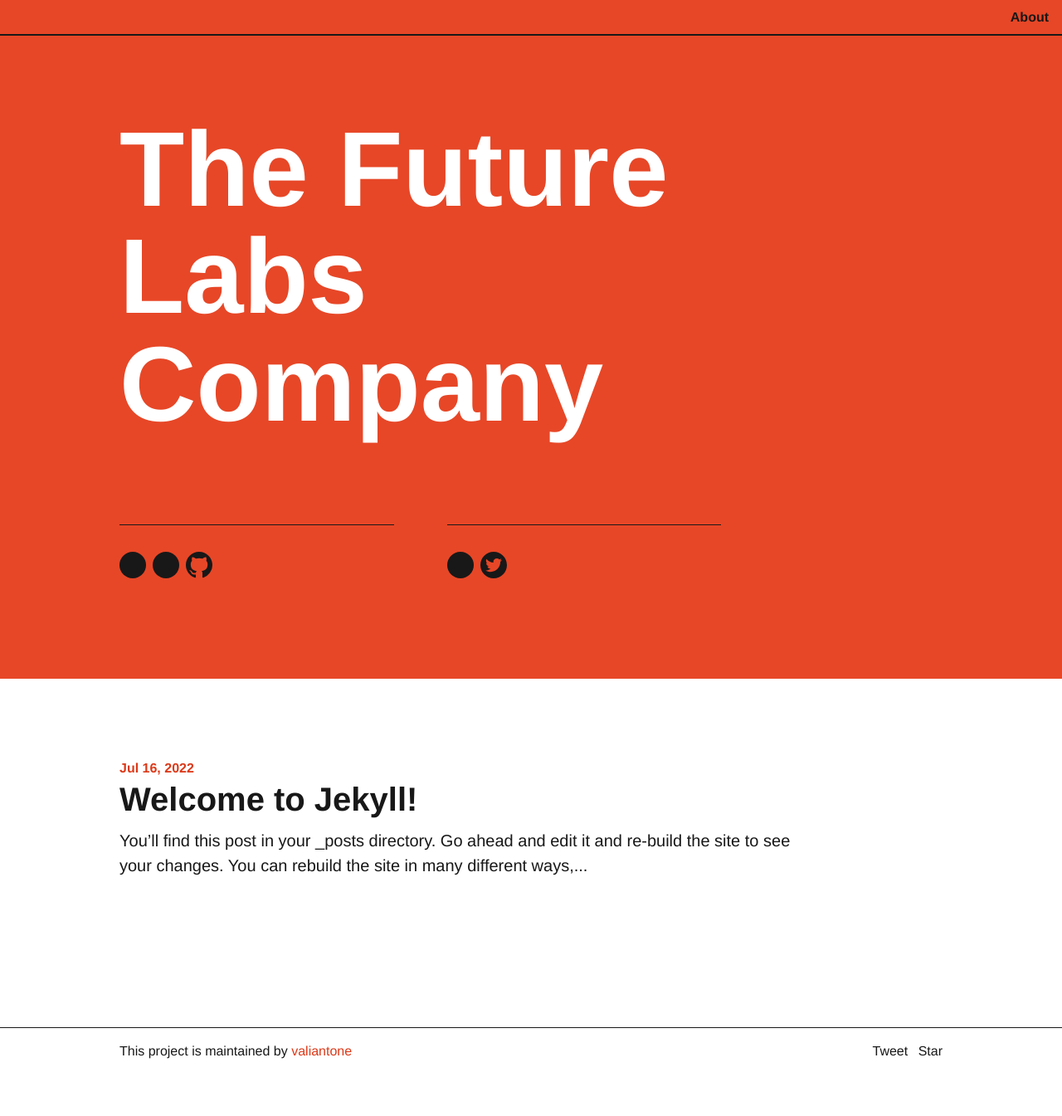
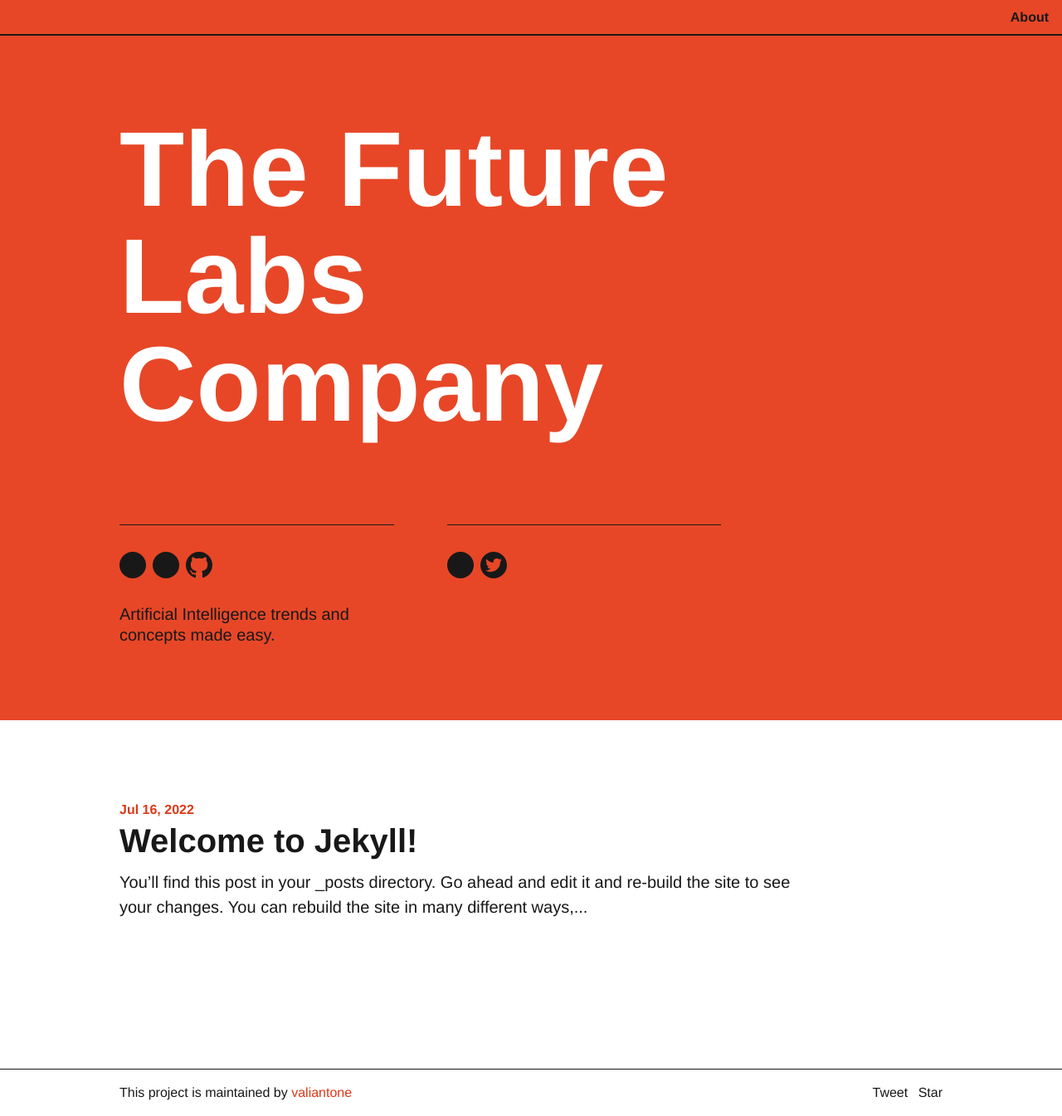
Before and after one commit to valiantone/valiantone.github.io, a Jekyll site: the page built from index.markdown, in a window 1280 px wide. Shown: the whole page at 83% size. Built offline with Jekyll 4.4.1, drawn with Linux system fonts in a browser that asks for light colours; comment, search, counter and statistics services are not loaded; before the commit the page ends 1295 px from its top, so only the background shows below that.

Commit message:
fix: configs

```diff
--- a/_config.yml
+++ b/_config.yml
@@ -7,11 +7,7 @@
 #
 # For technical reasons, this file is *NOT* reloaded automatically when you use
 # 'bundle exec jekyll serve'. If you change this file, please restart the server process.
-#
-# If you need help with YAML syntax, here are some quick references for you:
-# https://learn-the-web.algonquindesign.ca/topics/markdown-yaml-cheat-sheet/#yaml
-# https://learnxinyminutes.com/docs/yaml/
-#
+
 # Site settings
 # These are used to personalize your new site. If you look in the HTML files,
 # you will see them accessed via {{ site.title }}, {{ site.email }}, and so on.
@@ -19,19 +15,20 @@
 # in the templates via {{ site.myvariable }}.
 
 title: The Future Labs Company
-permalink: ':title:output_ext'
+description: 'Artificial Intelligence trends and concepts made easy.' # this means to ignore newlines until "baseurl:"
 url: "http://thefuturelabs.co" # the base hostname & protocol for your site, e.g. http://example.com
 remote_theme: broccolini/swiss
-theme_color: red
 username: The Future Labs Co
 typing_text: A full-service software project studio, from design to deployment!
 twitter_username: zubinj
 github_username:  valiantone
 
+# Set theme color here
+# Choose from: black (default), blue, gray, magenta, orange, red, white, and yellow.
+theme_color: red
+
 # Build settings
-theme: minima
-plugins:
-  - jekyll-feed
+markdown: kramdown
 
 # Exclude from processing.
 # The following items will not be processed, by default.
```
